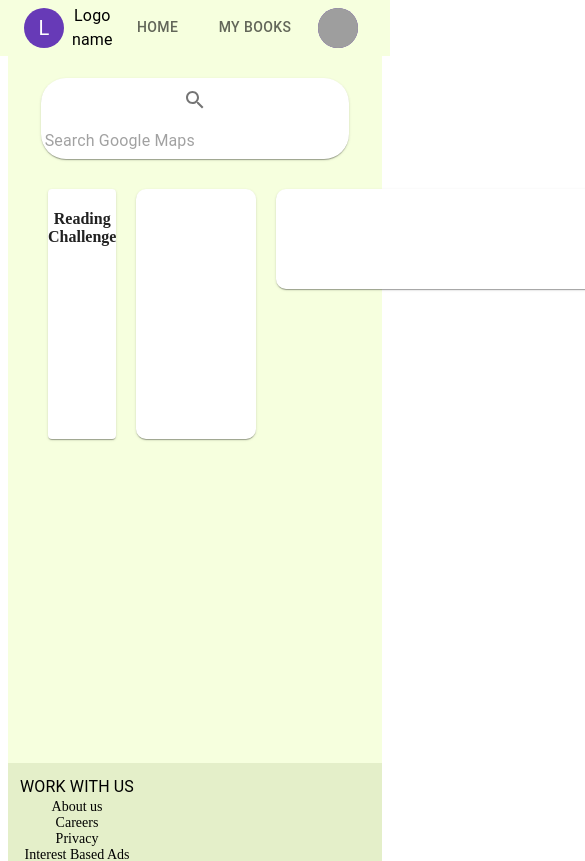
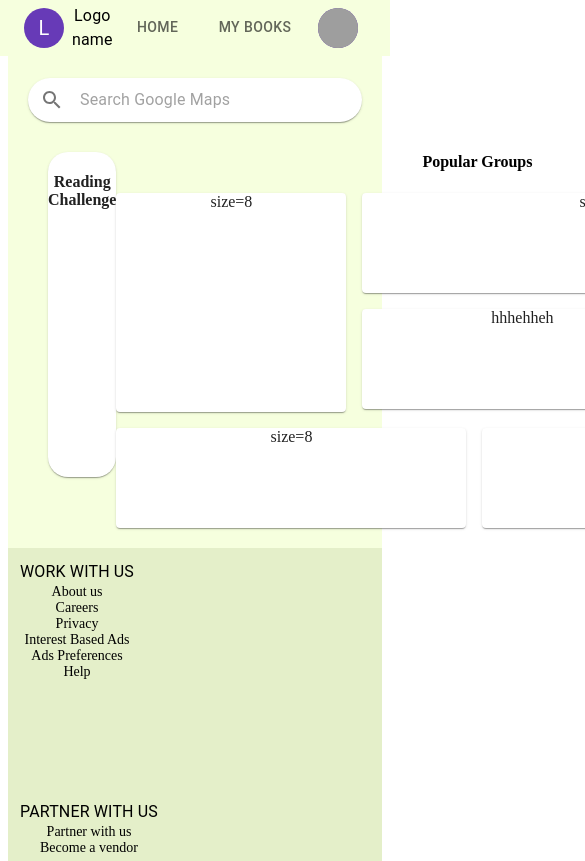
Before and after one commit to muraliram728/Book-Recommendations, a React (Create React App) app in the folder frontend/: page / in a window 390 px wide. Shown: the top 861 px of the page, 585 px wide, since content can reach past the window. Built offline with nearby package versions, Linux system fonts and the light colour scheme; grey boxes are pictures that could not be loaded.

Commit message:
create popular group ui

```diff
--- a/frontend/src/App.js
+++ b/frontend/src/App.js
@@ -3,6 +3,7 @@ import Footer from './components/layouts/Footer';
 import Header from './components/layouts/Header';
 import { Toolbar, Box } from "@mui/material";
 import Home from './components/layouts/Home/Home';
+import Popular from './components/layouts/Home/Popular';
 
 function App() {
   return (
--- a/frontend/src/components/layouts/Home/Home.css
+++ b/frontend/src/components/layouts/Home/Home.css
@@ -1,8 +1,9 @@
 /* styles.css */
 .container {
     background-color: #f6ffde;
-    height: 80vh;
-    padding: 20px; /* Add padding for mobile screens */
+    height: 100%;
+    padding: 20px;
+    /* Add padding for mobile screens */
 }
 
 .search-box {
@@ -10,9 +11,11 @@
     display: flex;
     align-items: center;
     width: 100%;
-    max-width: 1000px; /* Set max-width for larger screens */
+    max-width: 1000px;
+    /* Set max-width for larger screens */
     border-radius: 25px;
-    margin: 10px auto; /* Center the search box */
+    margin: 10px auto;
+    /* Center the search box */
     box-shadow: 0px 4px 10px rgba(0, 0, 0, 0.1);
 }
 
@@ -25,47 +28,54 @@
     flex: 1;
 }
 
-.sidebar-paper {
-    width: 100%; /* Make it responsive */
-    max-width: 300px; /* Set max width for larger screens */
-    height: 500px;
+.sidebar-paper1 {
+    width: 100%;
+    /* Make it responsive */
+    max-width: 300px;
+    /* Set max width for larger screens */
+    height: 700px;
     margin-top: 20px;
-    border-radius: 20px;
+    border-radius: 20px !important;
+    margin-left: 20px
+}
+
+.sidebar-paper2 {
+    width: 100%;
+    max-width: 300px;
+    height: 700px;
+    margin-top: 20px;
+    border-radius: 20px !important;
 }
 
 .popular-container {
-    margin-left: -25px;
+    margin-left: -15px;
     margin-top: 20px !important;
+    margin-right: 15px;
 }
 
-/* Media Queries for Responsive Design */
-@media (max-width: 768px) {
-    .search-box {
-        width: 90%; /* Use smaller width on mobile */
+@media (max-width: 1024px) {
+    .sidebar-paper1 {
+        width: 100%;
+        /* Make it responsive */
+        max-width: 300px;
+        /* Set max width for larger screens */
+        height: 325px;
+        margin-top: 20px;
+        border-radius: 20px !important;
+        margin-left: 20px
     }
 
-    .sidebar-paper {
-        width: 100%; /* Make sidebar paper full width on mobile */
-        margin-left: 0; /* Reset left margin on mobile */
+    .sidebar-paper2 {
+        width: 100%;
+        max-width: 300px;
+        height: 325px;
+        margin-top: 20px;
+        border-radius: 20px !important;
     }
 
     .popular-container {
-        margin-left: 0; /* Reset left margin on mobile */
+        margin-left: -15px;
+        margin-top: 20px !important;
+        margin-right: 15px;
     }
 }
-
-@media (max-width: 480px) {
-    .search-box {
-        flex-direction: column; /* Stack elements vertically on small screens */
-        align-items: stretch; /* Stretch to full width */
-    }
-
-    .input-base {
-        margin-left: 0; /* Remove margin for better stacking */
-        margin-top: 5px; /* Add some space between input and icon */
-    }
-
-    .sidebar-paper {
-        height: auto; /* Allow height to adjust based on content */
-    }
-}
--- a/frontend/src/components/layouts/Home/Home.js
+++ b/frontend/src/components/layouts/Home/Home.js
@@ -8,7 +8,7 @@ const YourComponent = () => {
     return (
         <Box className="container">
             <Box sx={{ display: "flex", justifyContent: "center" }}>
-                <Paper className='Right-paper search-box' component="form" sx={{borderRadius:'25px'}}>
+                <Paper className='Right-paper search-box' component="form" sx={{ borderRadius: '25px' }}>
                     <IconButton type="button" className="search-icon" aria-label="search" >
                         <SearchIcon />
                     </IconButton>
@@ -20,13 +20,13 @@ const YourComponent = () => {
                 </Paper>
             </Box>
             <Box sx={{ display: "flex", justifyContent: "space-between" }}>
-                <Paper className="sidebar-paper" sx={{ marginLeft: "20px" }}>
+                <Paper className="sidebar-paper1" >
                     <h4>Reading Challenge</h4>
                 </Paper>
-                <Box className="popular-container">
+                <Box sx={{maxWidth:'725px'}}>
                     <Popular />
                 </Box>
-                <Paper className="sidebar-paper" sx={{ marginRight: "20px" }}>
+                <Paper className="sidebar-paper2" >
                     <h4>Reading Challenge</h4>
                 </Paper>
             </Box>
--- a/frontend/src/components/layouts/Home/Popular.js
+++ b/frontend/src/components/layouts/Home/Popular.js
@@ -1,24 +1,35 @@
 import * as React from 'react';
-import { styled } from '@mui/material/styles';
 import Box from '@mui/material/Box';
-import Paper from '@mui/material/Paper';
 import Grid from '@mui/material/Grid2';
+import { Button, Container, Paper } from '@mui/material';
+
+
 
 
 export default function Popular() {
   return (
     <Box >
-      <Grid display={'flex'}>
-        <Grid item xs={6} >
-            <Paper sx={{height: "250px", width:"120px", borderRadius:"10px",marginLeft:"20px"}}></Paper>
+      <h4>Popular Groups</h4>
+      <Grid container spacing={2}>
+        <Grid size={4} >
+          <Paper sx={{ minHeight: "219px", minWidth: "160px" }}>size=8</Paper>
         </Grid>
-        <Grid item md={6}>
-            <Paper sx={{height: "100px", width:"600px", borderRadius:"10px",marginLeft:"20px"}}></Paper>
+        <Grid size={8} >
+          <Paper sx={{ minHeight: '100px', minWidth: '470px' }}>size=4</Paper>
+          <Box display={'flex'} mt={2} gap={2}>
+            <Grid size={8}  >
+              <Paper sx={{ minHeight: '100px', minWidth: '320px' }}>hhhehheh</Paper>
+            </Grid>
+            <Grid size={4} >
+              <Paper sx={{ minHeight: '100px', minWidth: "140px" }}>ioehqw </Paper>
+            </Grid>
+          </Box>
         </Grid>
-        {/* <Grid item md={4}>
-            <Paper sx={{height: "100px", width:"400px", borderRadius:"10px",marginLeft:"20px"}}></Paper>
-        </Grid> */}
+        <Grid size={4} display={'flex'} gap={2}>
+          <Paper sx={{ minHeight: '100px', minWidth: '350px' }}>size=8</Paper>
+          <Paper sx={{ minHeight: '100px', minWidth: '356px' }}>size=8</Paper>
+        </Grid>
       </Grid>
     </Box>
-  );
+  )
 }
```
Also changed, not shown: frontend/src/components/layouts/Home/Popular.css (added).
